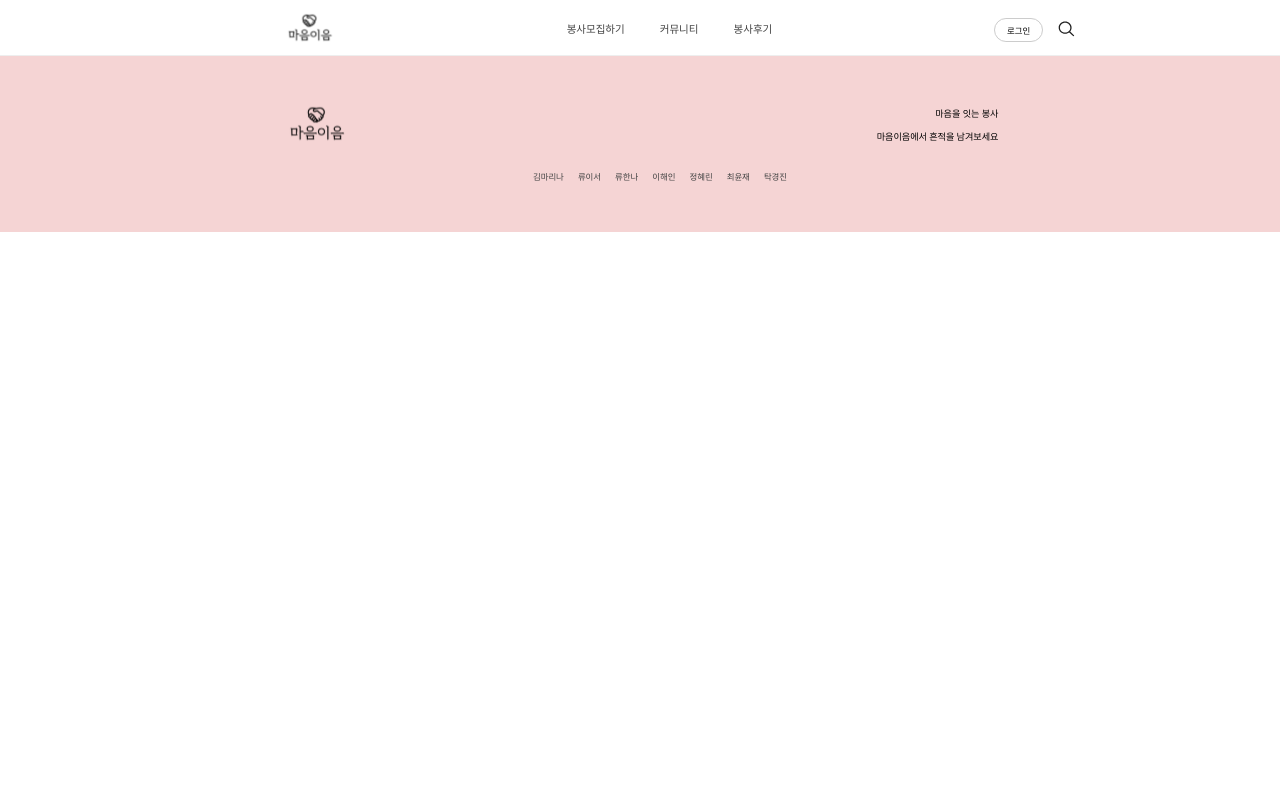
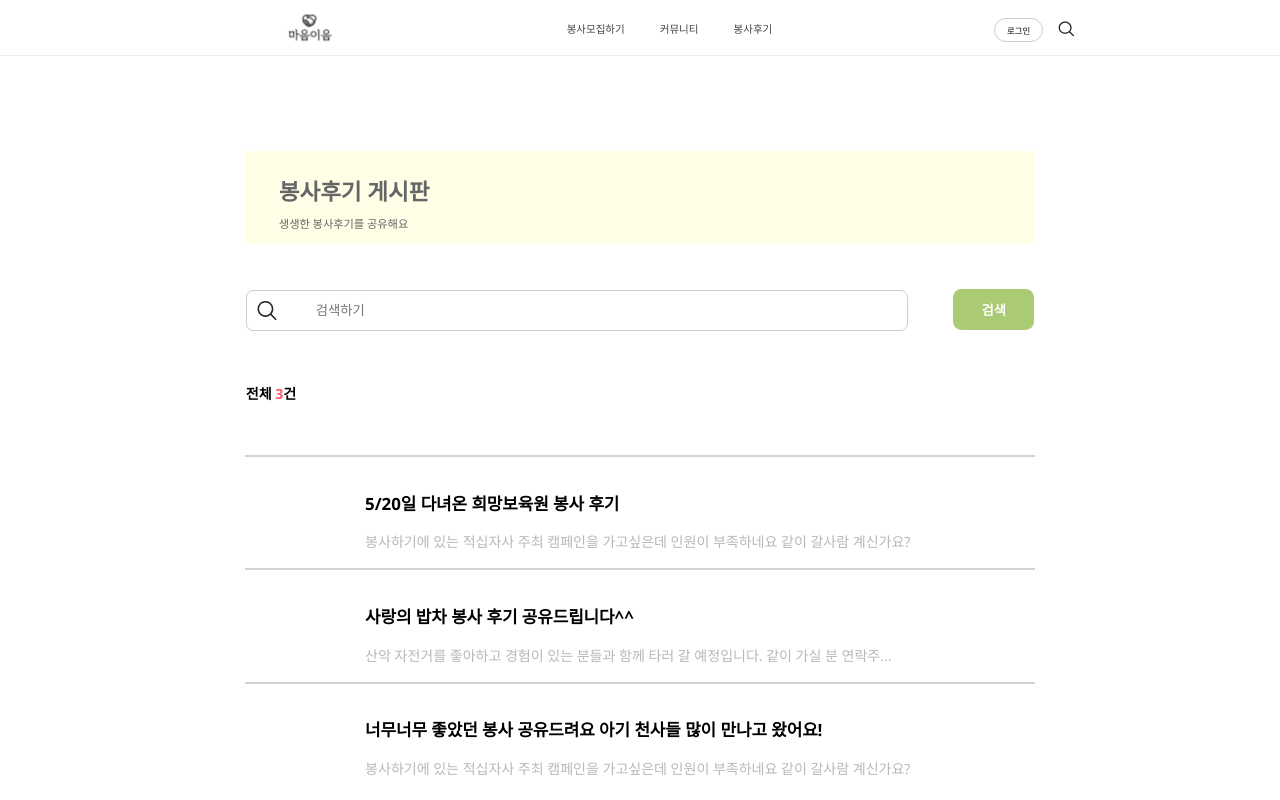
Before and after one commit to maumeum/Front-end, a React (Vite) app: page /review in a window 1280 px wide. Shown: the top 800 px of the page. Built offline with nearby package versions, Linux system fonts and the light colour scheme; a web font is replaced by a local one.

Commit message:
Feat : 리뷰페이지 작업

```diff
--- a/src/App.tsx
+++ b/src/App.tsx
@@ -17,6 +17,7 @@ import FindFriend from './pages/community/findFriend';
 import Question from './pages/community/question';
 import FindFriendWrite from './pages/community/findFriendWrite';
 import QuestionWrite from './pages/community/questionWrite';
+import Review from './pages/reviewPage/reviewPage';
 
 function App() {
 	return (
@@ -37,6 +38,7 @@ function App() {
 				<Route path='/community/question/write' element={<QuestionWrite />} />
 				<Route path='/login' element={<Login />} />
 				<Route path='/sign_up' element={<SignUp />} />
+				<Route path='/review' element={<Review />} />
 			</Routes>
 			<Footer />
 		</Router>
--- /dev/null
+++ b/src/pages/reviewPage/reviewPage.tsx
@@ -0,0 +1,59 @@
+import React, { useRef, useEffect } from 'react';
+import TopBar from '../../components/TopBar/TopBar.tsx';
+import SearchBar from '../../components/SearchBar/SearchBar.tsx';
+import TotalPostNumber from '../../components/TotalPostNumber/TotalPostNumber.tsx';
+import PostList from '../../components/PostList/PostList.tsx';
+import { NumberWriteContainer, PageContainer } from '../community/style.ts';
+
+const reviewPage = () => {
+	const handleSearch = (query: string) => {
+		//검색기능 구현 로직 작성예정
+		console.log('검색어:', query);
+	};
+
+	const postListData = [
+		{
+			postTitle: '5/20일 다녀온 희망보육원 봉사 후기',
+			postContents:
+				'봉사하기에 있는 적십자사 주최 캠페인을 가고싶은데 인원이 부족하네요 같이 갈사람 계신가요?',
+		},
+		{
+			postTitle: '사랑의 밥차 봉사 후기 공유드립니다^^',
+			postContents:
+				'산악 자전거를 좋아하고 경험이 있는 분들과 함께 타러 갈 예정입니다. 같이 가실 분 연락주세요.',
+		},
+		{
+			postTitle:
+				'너무너무 좋았던 봉사 공유드려요 아기 천사들 많이 만나고 왔어요!',
+			postContents:
+				'봉사하기에 있는 적십자사 주최 캠페인을 가고싶은데 인원이 부족하네요 같이 갈사람 계신가요?',
+		},
+	];
+
+	return (
+		<>
+			<PageContainer>
+				<TopBar title='봉사후기 게시판' text='생생한 봉사후기를 공유해요' />
+				<SearchBar onSearch={handleSearch} />
+				<NumberWriteContainer>
+					<TotalPostNumber totalPosts={postListData.length} />
+				</NumberWriteContainer>
+				{postListData.map((postData, index) => (
+					<PostList
+						key={index}
+						postTitle={
+							postData.postTitle.slice(0, 50) +
+							(postData.postTitle.length > 50 ? '...' : '')
+						}
+						postContents={
+							postData.postContents.slice(0, 50) +
+							(postData.postContents.length > 50 ? '...' : '')
+						}
+					/>
+				))}
+			</PageContainer>
+		</>
+	);
+};
+
+export default reviewPage;
```
